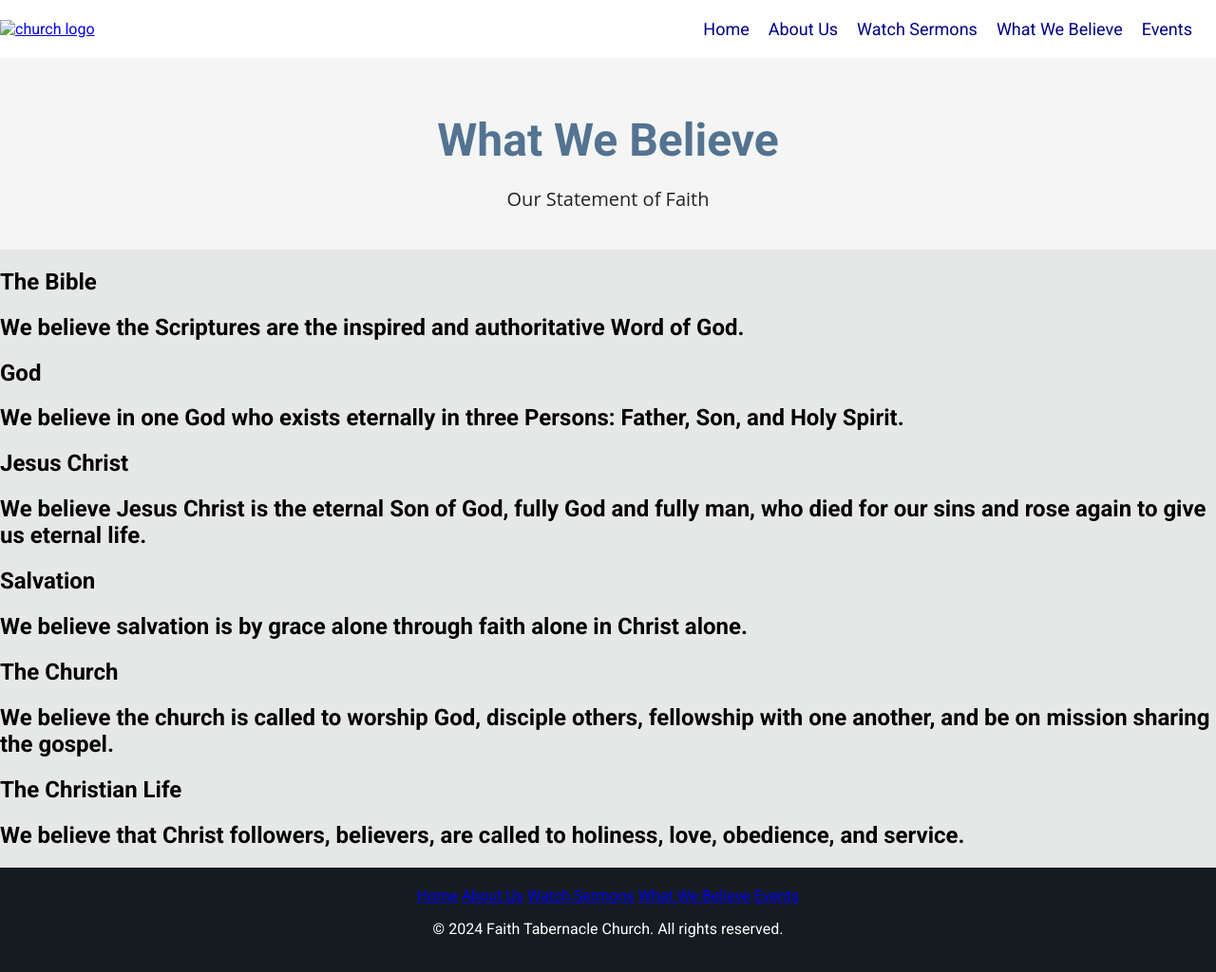
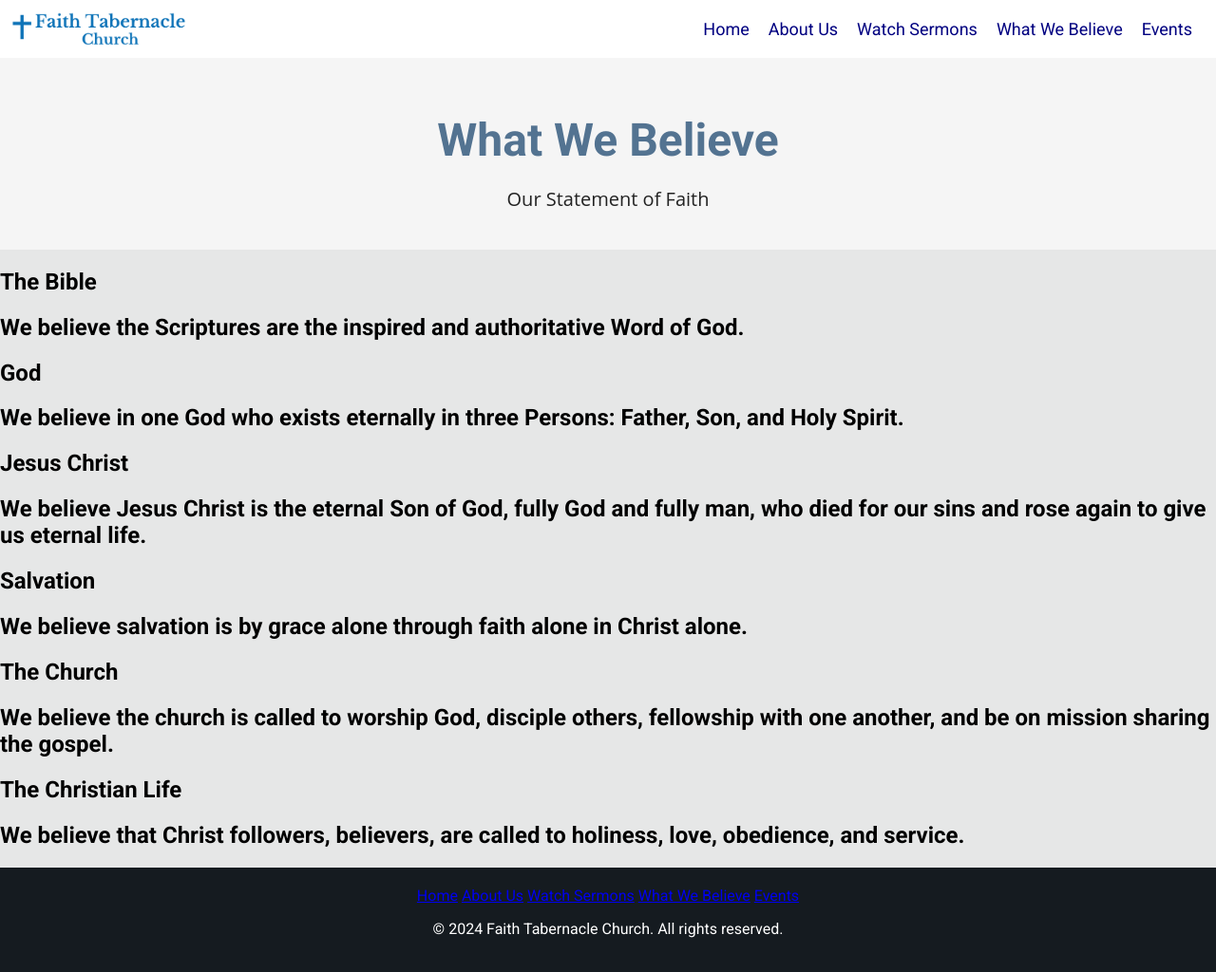
Before and after one commit to nwmdesign/faithtabliberal, a Jekyll site: the page built from beliefs.md, in a window 1280 px wide. Shown: the whole page at 95% size. Built offline with Jekyll 4.4.1, drawn with Linux system fonts in a browser that asks for light colours.

Commit message:
Update logo image path in navigation

```diff
--- a/_includes/nav.html
+++ b/_includes/nav.html
@@ -1,7 +1,7 @@
 <header>
         <nav>
         <div class="logo">
-            <a href="{{ '/' | relative_url }}"><IMG SRC="images/logo.png" alt="church logo"></a>
+            <a href="{{ '/' | relative_url }}"><IMG SRC="{{ '/images/logo.png' | relative_url }}" alt="church logo"></a>
         </div>
         <div class="nav-links">
 
```
